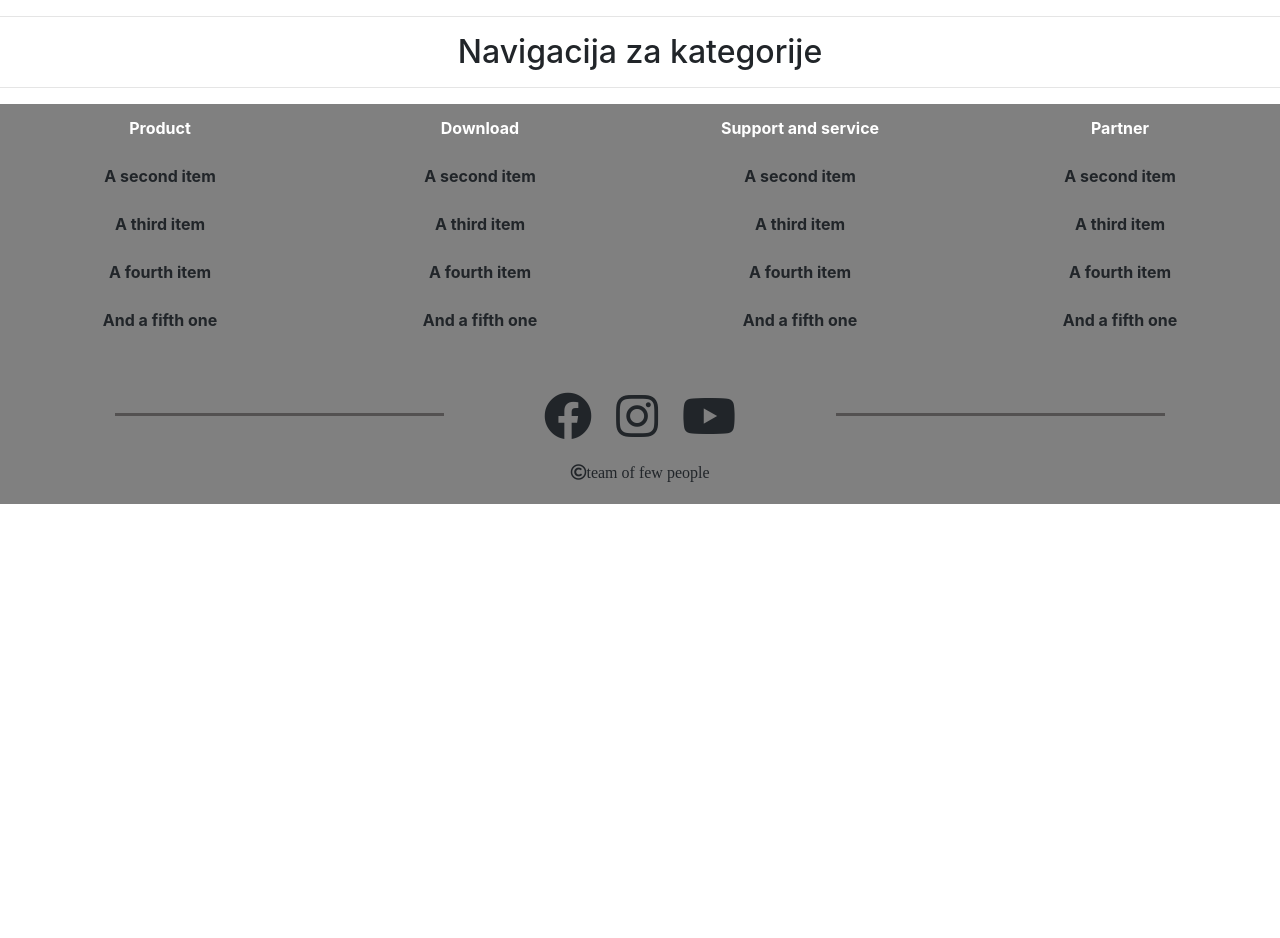
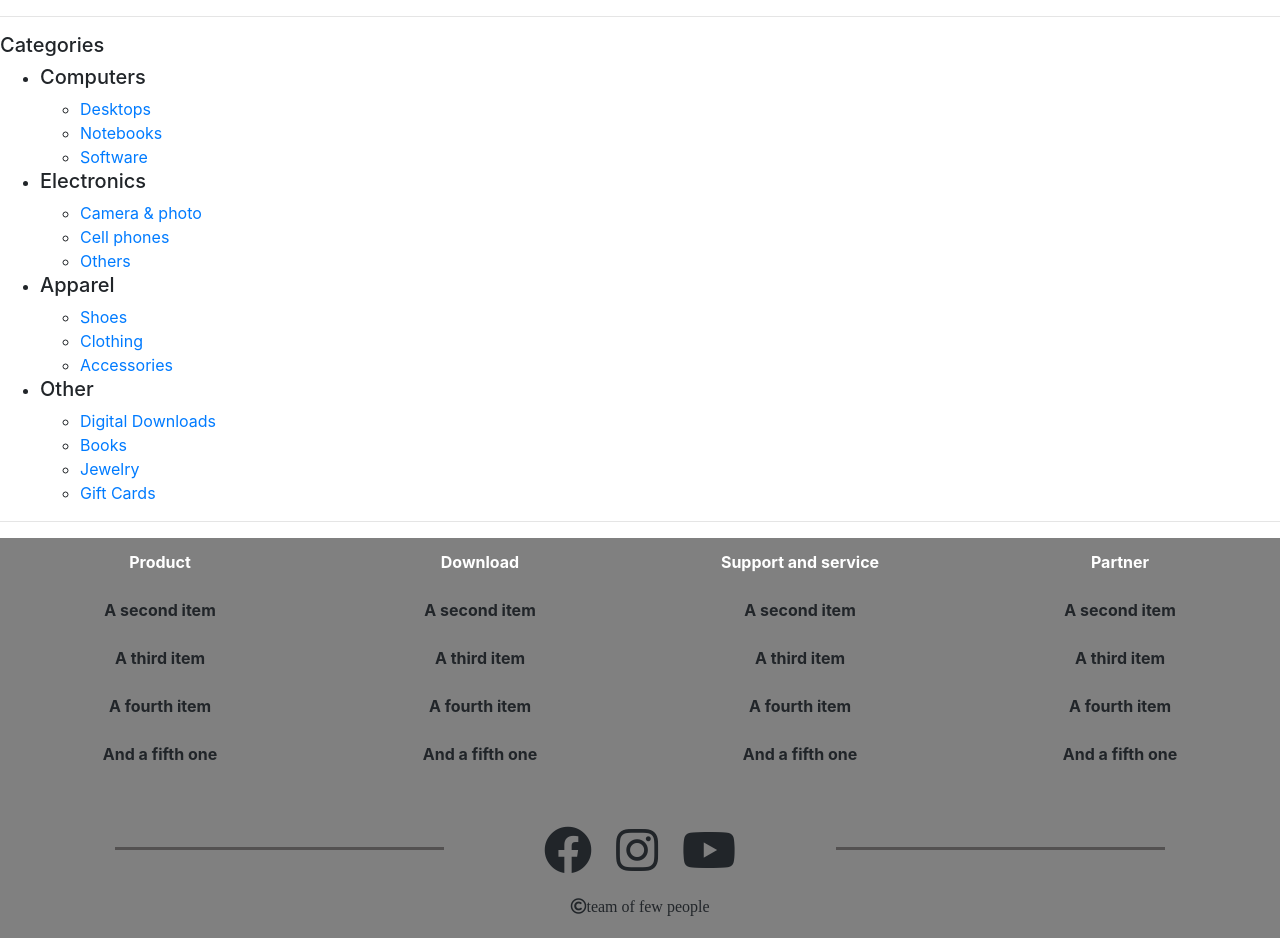
Before and after one commit to CojaONIX/webShop, a PHP site: template views/components/nav_categories.php in a window 1280 px wide. Before the commit the page ends 504 px from the top, so only its background shows below. Run offline with PHP 8.4, Linux system fonts and the light colour scheme; the template is opened without the code that fills it, so the values that code supplies are empty; some libraries are stand-ins or nearby versions.

Commit message:
shop prikaz proizvoda

```diff
--- a/views/components/nav_categories.php
+++ b/views/components/nav_categories.php
@@ -1,4 +1,41 @@
 
 <hr>
-    <h2 class="text-center">Navigacija za kategorije</h2>
+    <div id="catLeftMenu">
+        <h5>Categories</h5>
+        <ul>
+            <li>
+                <h5>Computers</h5>
+                <ul>
+                    <li><a href="shop.php?cat=1">Desktops</a></li>
+                    <li><a href="shop.php?cat=2">Notebooks</a></li>
+                    <li><a href="shop.php?cat=3">Software</a></li>
+                </ul>
+            </li>
+            <li>
+                <h5>Electronics</h5>
+                <ul>
+                    <li><a href="shop.php?cat=4">Camera &amp; photo</a></li>
+                    <li><a href="shop.php?cat=5">Cell phones</a></li>
+                    <li><a href="shop.php?cat=6">Others</a></li>
+                </ul>
+            </li>
+            <li>
+                <h5>Apparel</h5>
+                <ul>
+                    <li><a href="shop.php?cat=7">Shoes</a></li>
+                    <li><a href="shop.php?cat=8">Clothing</a></li>
+                    <li><a href="shop.php?cat=9">Accessories</a></li>
+                </ul>
+            </li>
+            <li>
+                <h5>Other</h5>
+                <ul>
+                    <li><a href="shop.php?cat=10">Digital Downloads</a></li>
+                    <li><a href="shop.php?cat=11">Books</a></li>
+                    <li><a href="shop.php?cat=12">Jewelry</a></li>
+                    <li><a href="shop.php?cat=13">Gift Cards</a></li>
+                </ul>
+            </li>
+        </ul>
+    </div>
 <hr>
```
Also changed, not shown: views/shop.php (+50 -5 lines).
